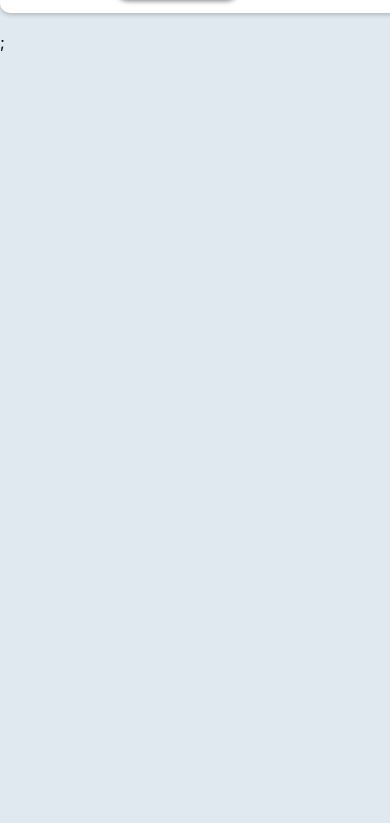
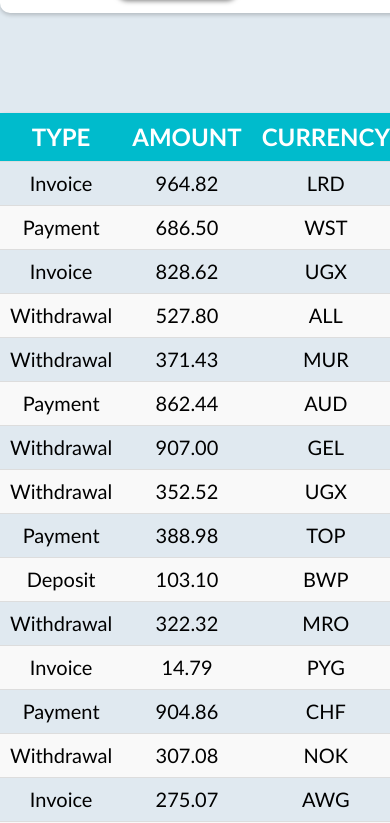
Before and after one commit to AndriiDorohov/goit-react-hw-01-components, a React (Create React App) app: page / in a window 390 px wide. Shown: the part 2221-3044 px from the top of the page. Before the commit the page ends 2273 px from the top, so only its background shows below. Built offline with nearby package versions, Linux system fonts and the light colour scheme.

Commit message:
fix bug tablet

```diff
--- a/src/components/App.js
+++ b/src/components/App.js
@@ -2,9 +2,11 @@ import React from 'react';
 import Profile from './Profile/Profile';
 import Statistics from './Statistics/Statistics';
 import FriendList from './FriendList/FriendList';
+import TransactionHistory from './TransactionHistory/TransactionHistory';
 import user from '../data/user.json';
 import data from '../data/data.json';
 import friends from '../data/friends.json';
+import transactions from '../data/transactions.json';
 import { GlobalStyle } from './GlobalStyle';
 
 export default function App() {
@@ -21,7 +23,8 @@ export default function App() {
       <Statistics title="UPLOAD STATS" stats={data} />
       <Statistics stats={data} />
 
-      <FriendList friends={friends} />;
+      <FriendList friends={friends} />
+	  <TransactionHistory items={transactions} />
     </>
   );
 }
--- /dev/null
+++ b/src/components/TransactionHistory/TransactionHistory.js
@@ -0,0 +1,31 @@
+import React from 'react';
+import {
+	TransactionItem,
+	TransactionType
+} from './TransactionHistory.styled';
+
+const TransactionHistory = ({ items }) => {
+    return (
+
+        <TransactionItem>
+            <thead>
+                <tr>
+                    <th>TYPE</th>
+                    <th>AMOUNT</th>
+                    <th>CURRENCY</th>
+                </tr>
+            </thead>
+
+            <tbody>{items.map((list) => (
+                <tr>
+                    <TransactionType>{list.type}</TransactionType>
+                    <td>{list.amount}</td>
+                    <td>{list.currency}</td>
+                </tr>))}
+            </tbody>
+			</TransactionItem>
+
+    )
+};
+
+export default TransactionHistory;
--- /dev/null
+++ b/src/components/TransactionHistory/TransactionHistory.styled.js
@@ -0,0 +1,47 @@
+import styled from 'styled-components';
+
+export const TransactionItem = styled.table`
+width: 70%;
+  border-collapse: collapse;
+  font-family: Arial, sans-serif;
+  font-size: 14px;
+  margin: 100px auto;
+  border-radius: 5px 5px 0 0;
+  font-family: Calibri, Arial, sans-serif;
+  box-shadow: 0px 2px 4px rgba(0, 0, 0, 0.2);
+  font-family: Calibri, Arial, sans-serif;
+  ;
+
+
+
+  th {
+    background-color: hsl(185, 100%, 40%);
+    border-bottom: 1px solid #ddd;
+    padding: 10px;
+    text-align: center;
+	color: white;
+    font-size: 24px;
+    font-weight: 700;
+
+  }
+
+  td {
+    border-bottom: 1px solid #ddd;
+    padding: 10px;
+    text-align: center;
+    font-size: 20px;
+
+  }
+
+  tbody tr:nth-child(even) {
+    background-color: #f9f9f9;
+    text-align: center;
+    font-size: 20px;
+  }
+`;
+
+export const TransactionType = styled.td`
+  text-transform: capitalize;
+      text-align: left;
+
+`;
```
